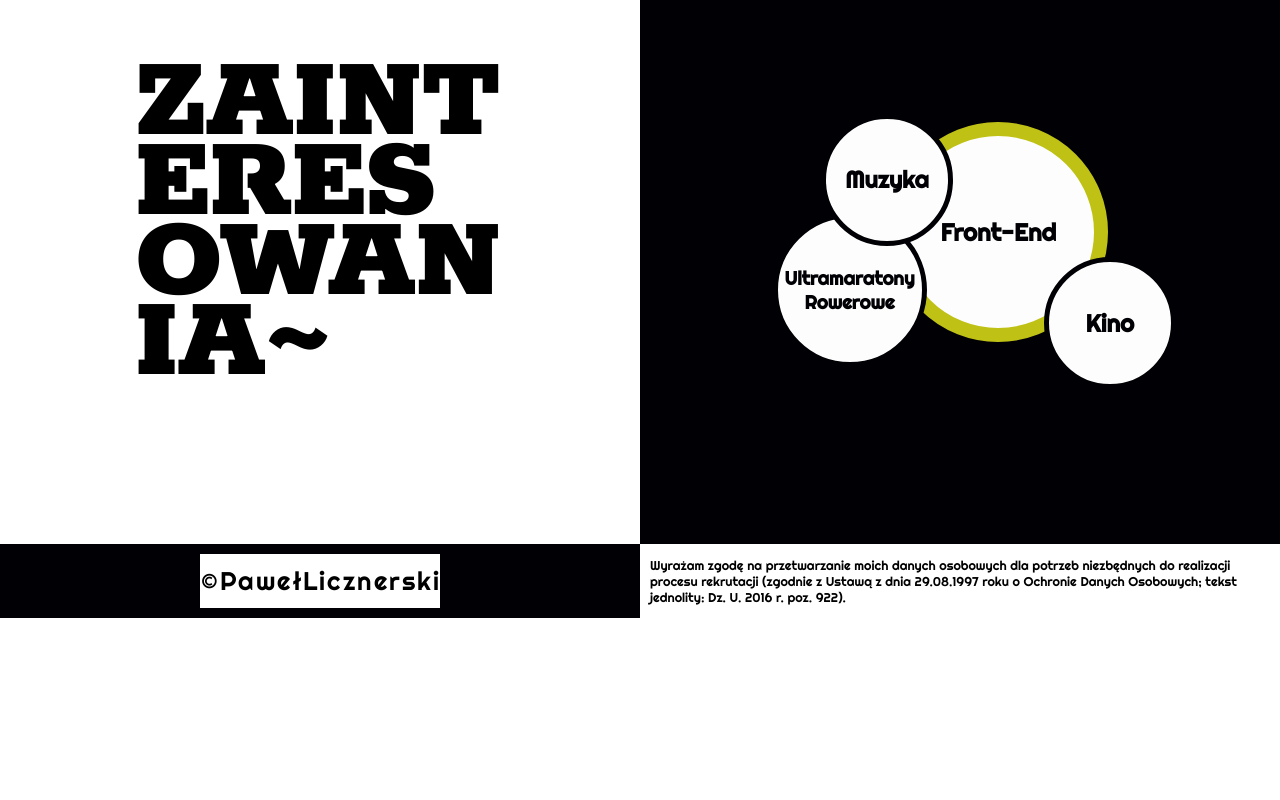
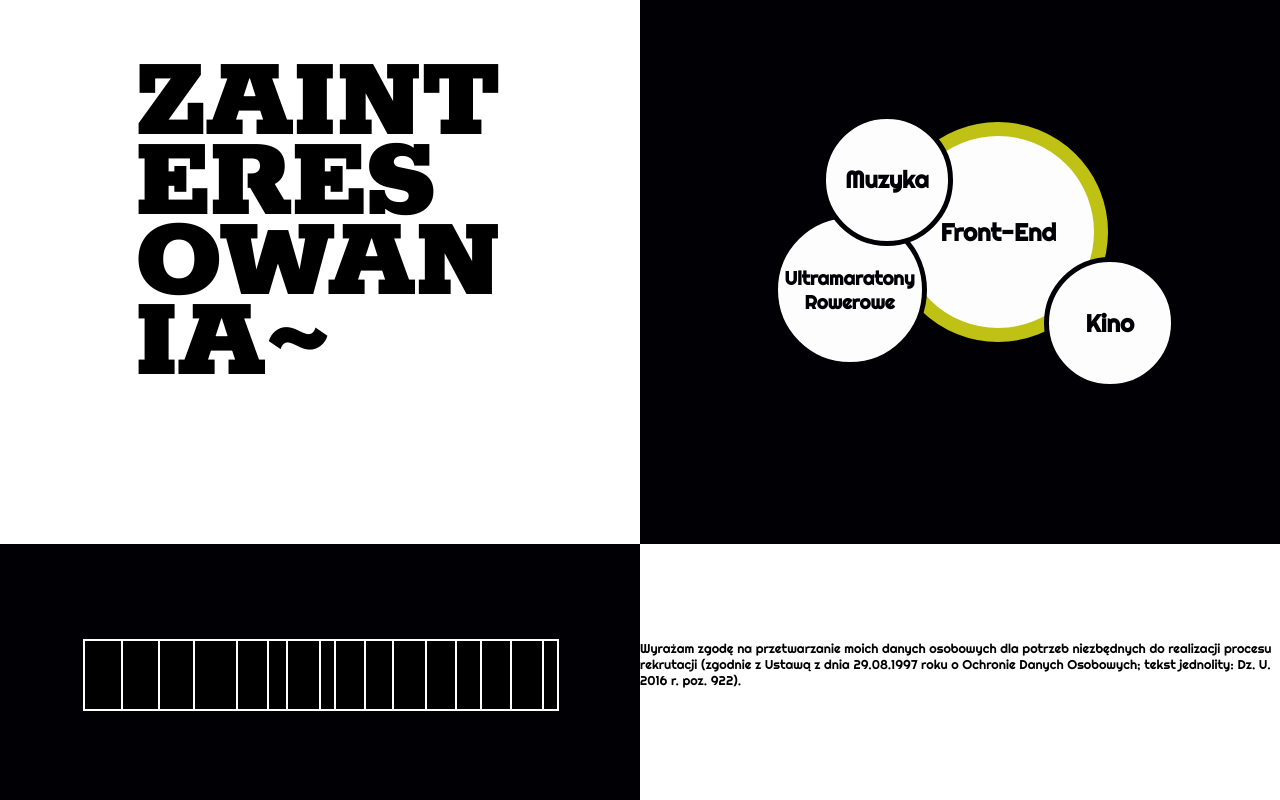
Before and after one commit to pawellicznerski/cv_pawel, a React (Create React App) app: page / in a window 1280 px wide. Shown: the part 3373-4173 px from the top of the page. Before the commit the page ends 3991 px from the top, so only its background shows below. Built offline with nearby package versions, Linux system fonts and the light colour scheme.

Commit message:
adding fliping footer

```diff
--- a/src/App.css
+++ b/src/App.css
@@ -1396,22 +1396,42 @@
     display: flex;
     justify-content: center;
     align-items: center;
-    padding: 10px; }
+    min-height: 30vw;
+    padding-bottom: 15px; }
     @media (min-width: 600px) {
       .footer__section {
-        width: 50%; } }
+        width: 50%;
+        min-height: 20vw; } }
     .footer__section__left {
       background-color: #000005;
       color: #000005;
-      font-size: 1.6em;
-      margin: 0;
-      padding: 8vh auto; }
+      font-size: 2.4em;
+      line-height: 18px; }
+      @media (min-width: 220px) and (max-width: 360px) {
+        .footer__section__left {
+          font-size: 2em;
+          line-height: 14px; } }
+      @media (min-width: 600px) {
+        .footer__section__left {
+          font-size: 1.8em;
+          line-height: 19px; } }
+      @media (min-width: 760px) {
+        .footer__section__left {
+          font-size: 2.4em;
+          line-height: 28px; } }
+      @media (min-width: 1000px) {
+        .footer__section__left {
+          font-size: 3.4em;
+          line-height: 48px; } }
+      @media (min-width: 1400px) {
+        .footer__section__left {
+          font-size: 4.4em;
+          line-height: 58px; } }
       .footer__section__left__word {
         position: relative; }
         .footer__section__left__word_letter {
           display: block;
-          border: 1px solid white;
-          padding: 10px 0px; }
+          border: 1px solid white; }
           .footer__section__left__word_letter::before {
             position: absolute;
             content: attr(title);
@@ -1423,8 +1443,7 @@
             border: 1px solid white;
             transition: .3s;
             transform: rotateX(90deg) translateY(30px);
-            transform-origin: bottom;
-            animation: flipLetter .5s linear .5s forwards; }
+            transform-origin: bottom; }
           .footer__section__left__word_letter::after {
             position: absolute;
             content: attr(title);
@@ -1434,13 +1453,40 @@
             color: black;
             padding: 10px 0px;
             border: 2px solid white;
-            transition: .3s;
-            transform-origin: top;
-            animation: flipLetter2 .5s linear .5s forwards; }
-          .footer__section__left__word_letter::before {
-            animation: flipLetter 0.5s linear 0.3s forwards; }
-          .footer__section__left__word_letter::after {
-            animation: flipLetter2 0.5s linear 0.3s forwards; }
+            transition: .7s;
+            transform-origin: top; }
+        .footer__section__left__word_letter_1::before {
+          animation: flipLetter 0.5s linear 0.5s forwards; }
+        .footer__section__left__word_letter_1::after {
+          animation: flipLetter2 0.5s linear 0.5s forwards; }
+        .footer__section__left__word_letter_2::before {
+          animation: flipLetter 0.5s linear 0.8s forwards; }
+        .footer__section__left__word_letter_2::after {
+          animation: flipLetter2 0.5s linear 0.8s forwards; }
+        .footer__section__left__word_letter_3::before {
+          animation: flipLetter 0.5s linear 1.1s forwards; }
+        .footer__section__left__word_letter_3::after {
+          animation: flipLetter2 0.5s linear 1.1s forwards; }
+        .footer__section__left__word_letter_4::before {
+          animation: flipLetter 0.5s linear 1.4s forwards; }
+        .footer__section__left__word_letter_4::after {
+          animation: flipLetter2 0.5s linear 1.4s forwards; }
+        .footer__section__left__word_letter_5::before {
+          animation: flipLetter 0.5s linear 1.7s forwards; }
+        .footer__section__left__word_letter_5::after {
+          animation: flipLetter2 0.5s linear 1.7s forwards; }
+        .footer__section__left__word_letter_6::before {
+          animation: flipLetter 0.5s linear 2s forwards; }
+        .footer__section__left__word_letter_6::after {
+          animation: flipLetter2 0.5s linear 2s forwards; }
+        .footer__section__left__word_letter_7::before {
+          animation: flipLetter 0.5s linear 2.3s forwards; }
+        .footer__section__left__word_letter_7::after {
+          animation: flipLetter2 0.5s linear 2.3s forwards; }
+        .footer__section__left__word_letter_8::before {
+          animation: flipLetter 0.5s linear 2.6s forwards; }
+        .footer__section__left__word_letter_8::after {
+          animation: flipLetter2 0.5s linear 2.6s forwards; }
     .footer__section__right {
       font-size: 0.8em; }
 
--- a/src/components/cv-page/footer/_footer.scss
+++ b/src/components/cv-page/footer/_footer.scss
@@ -31,26 +31,44 @@
     display: flex;
     justify-content: center;
     align-items: center;
-    padding: 10px;
+    // flex-wrap: wrap;
+    min-height: 30vw;
+    padding-bottom: 15px;
     @include mobile{
       width: 50%;
+      min-height: 20vw;
     };
     &__left{
       background-color: $color__primary_black;
       color: $color__primary_black;
-      font-size: 1.6em;
-      margin:0;
-      // padding:0;
-      padding: 8vh auto;
-
+      font-size: 2.4em;
+      line-height: 18px;
+      @include iphone{
+        font-size: 2em;
+        line-height: 14px;
+      };
+      @include mobile{
+        font-size: 1.8em;
+        line-height: 19px;
+      };
+      @include tablet{
+        font-size: 2.4em;
+        line-height: 28px;
+      };
+      @include laptop{
+        font-size: 3.4em;
+        line-height: 48px;
+      };
+      @include desktop{
+        font-size: 4.4em;
+        line-height: 58px;
+      };
       &__word{
         position: relative;
         // transform-style: preserve-3d;
         &_letter{
           display: block;
-          // height: 35px;
           border: 1px solid white;
-          padding: 10px 0px;
           &::before{
             position: absolute;
             content: attr(title);
@@ -64,7 +82,6 @@
             transition: .3s;
             transform: rotateX(90deg) translateY(30px);
             transform-origin: bottom;
-            animation: flipLetter .5s linear .5s forwards;
           }
           &::after{
             position: absolute;
@@ -76,13 +93,15 @@
             padding: 10px 0px;
             border: 2px solid white;
             // transform-style: preserve-3d;
-            transition: .3s;
+            transition: .7s;
             transform-origin: top;
-            animation: flipLetter2 .5s linear .5s forwards;
           }
-          @include psedoElem(.3s);
-
         }//letter
+        @for $i from 1 through 8{
+          &_letter_#{$i}{
+            @include psedoElem(.2s+($i*0.3s));
+          }
+        }
 
       }
     }
--- a/src/components/cv-page/footer/footer.js
+++ b/src/components/cv-page/footer/footer.js
@@ -1,6 +1,6 @@
 import React, { Component } from 'react';
 
-class Footer extends Component {
+class AniLetter extends Component{
   constructor(props){
     super(props);
     this.state={
@@ -18,46 +18,51 @@ componentWillUnmount(){
   }
 
   handleScroll(e){
+    console.log(document.body.scrollHeight);
+
     e.preventDefault();
-    if (window.scrollY > window.innerHeight-67) {
+      if (window.scrollY > document.body.scrollHeight-800) {
         this.setState({
           isAnimated:true,
           });
+      window.removeEventListener('scroll', this.handleScroll);
           console.log(this.state.isAnimated);
       }
-    // else if(window.scrollY < window.innerHeight-67){
-    //   this.setState({
-    //     isAnimated:false,
-    //     });
-    // }
     }
 
+  render(){
+    return(
+      <div className="footer__section__left__word">
+        <span
+          title={`${this.props.letter}`}
+          className={this.state.isAnimated?`footer__section__left__word_letter footer__section__left__word_letter_${this.props.time}`:"footer__section__left__word_letter"}
+          >{this.props.letter}</span>
+      </div>
+    )
+  }
+}
+
+export default class Footer extends Component {
   render() {
     return (
       <div className="footer">
         <div className="footer__section footer__section__left">
-          <div className="footer__section__left__word">
-            <span
-              title="&copy;"
-              className={this.state.isAnimated?"footer__section__left__word_letter":"footer__section__left__word_letter_1"}
-            >&copy;</span>
-          </div>
-          <div className="footer__section__left__word">
-            <span title="P" className="footer__section__left__word_letter">P</span></div>
-          <div className="footer__section__left__word"><span title="a" className="footer__section__left__word_letter">a</span></div>
-          <div className="footer__section__left__word"><span title="w" className="footer__section__left__word_letter">w</span></div>
-          <div className="footer__section__left__word"><span title="e" className="footer__section__left__word_letter">e</span></div>
-          <div className="footer__section__left__word"><span title="ł" className="footer__section__left__word_letter">ł</span></div>
-          <div className="footer__section__left__word"><span title="L" className="footer__section__left__word_letter">L</span></div>
-          <div className="footer__section__left__word"><span title="i" className="footer__section__left__word_letter">i</span></div>
-          <div className="footer__section__left__word"><span title="c" className="footer__section__left__word_letter">c</span></div>
-          <div className="footer__section__left__word"><span title="z" className="footer__section__left__word_letter">z</span></div>
-          <div className="footer__section__left__word"><span title="n" className="footer__section__left__word_letter">n</span></div>
-          <div className="footer__section__left__word"><span title="e" className="footer__section__left__word_letter">e</span></div>
-          <div className="footer__section__left__word"><span title="r" className="footer__section__left__word_letter">r</span></div>
-          <div className="footer__section__left__word"><span title="s" className="footer__section__left__word_letter">s</span></div>
-          <div className="footer__section__left__word"><span title="k" className="footer__section__left__word_letter">k</span></div>
-          <div className="footer__section__left__word"><span title="i" className="footer__section__left__word_letter">i</span></div>
+          <AniLetter time="4" letter="&copy;"/>
+          <AniLetter time="1" letter="P"/>
+          <AniLetter time="7" letter="a"/>
+          <AniLetter time="5" letter="w"/>
+          <AniLetter time="2" letter="e"/>
+          <AniLetter time="1" letter="ł"/>
+          <AniLetter time="8" letter="L"/>
+          <AniLetter time="3" letter="i"/>
+          <AniLetter time="6" letter="c"/>
+          <AniLetter time="4" letter="z"/>
+          <AniLetter time="5" letter="n"/>
+          <AniLetter time="1" letter="e"/>
+          <AniLetter time="8" letter="r"/>
+          <AniLetter time="4" letter="s"/>
+          <AniLetter time="2" letter="k"/>
+          <AniLetter time="1" letter="i"/>
         </div>
         <p className="footer__section footer__section__right">
           Wyrażam zgodę na przetwarzanie moich danych osobowych dla potrzeb niezbędnych do realizacji procesu rekrutacji (zgodnie z Ustawą z dnia 29.08.1997 roku o Ochronie Danych Osobowych; tekst jednolity: Dz. U. 2016 r. poz. 922).
@@ -66,5 +71,3 @@ handleScroll(e){
     );
   }
 }
-
-export default Footer;
```
Lines whose indentation alone changed are shown as unchanged.
